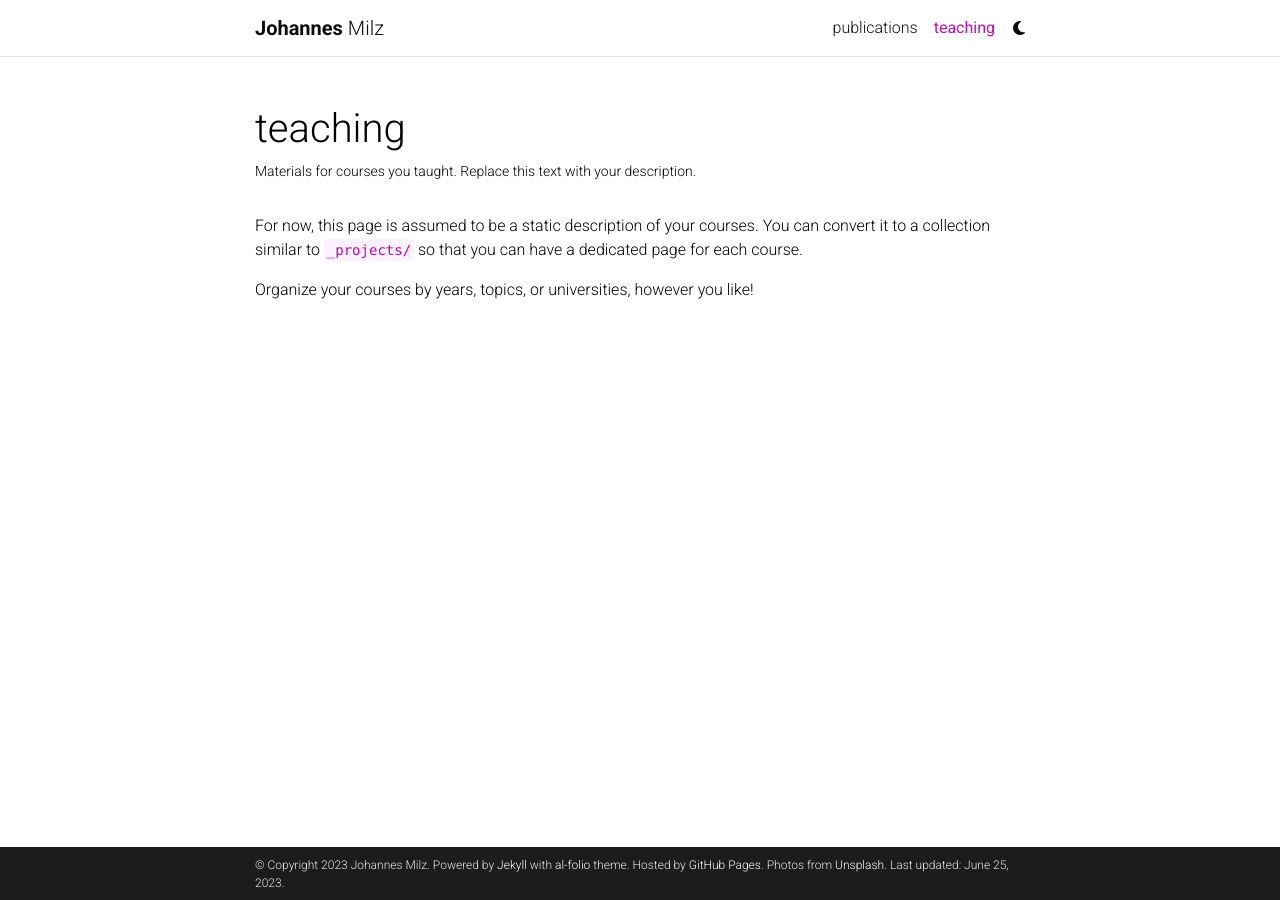
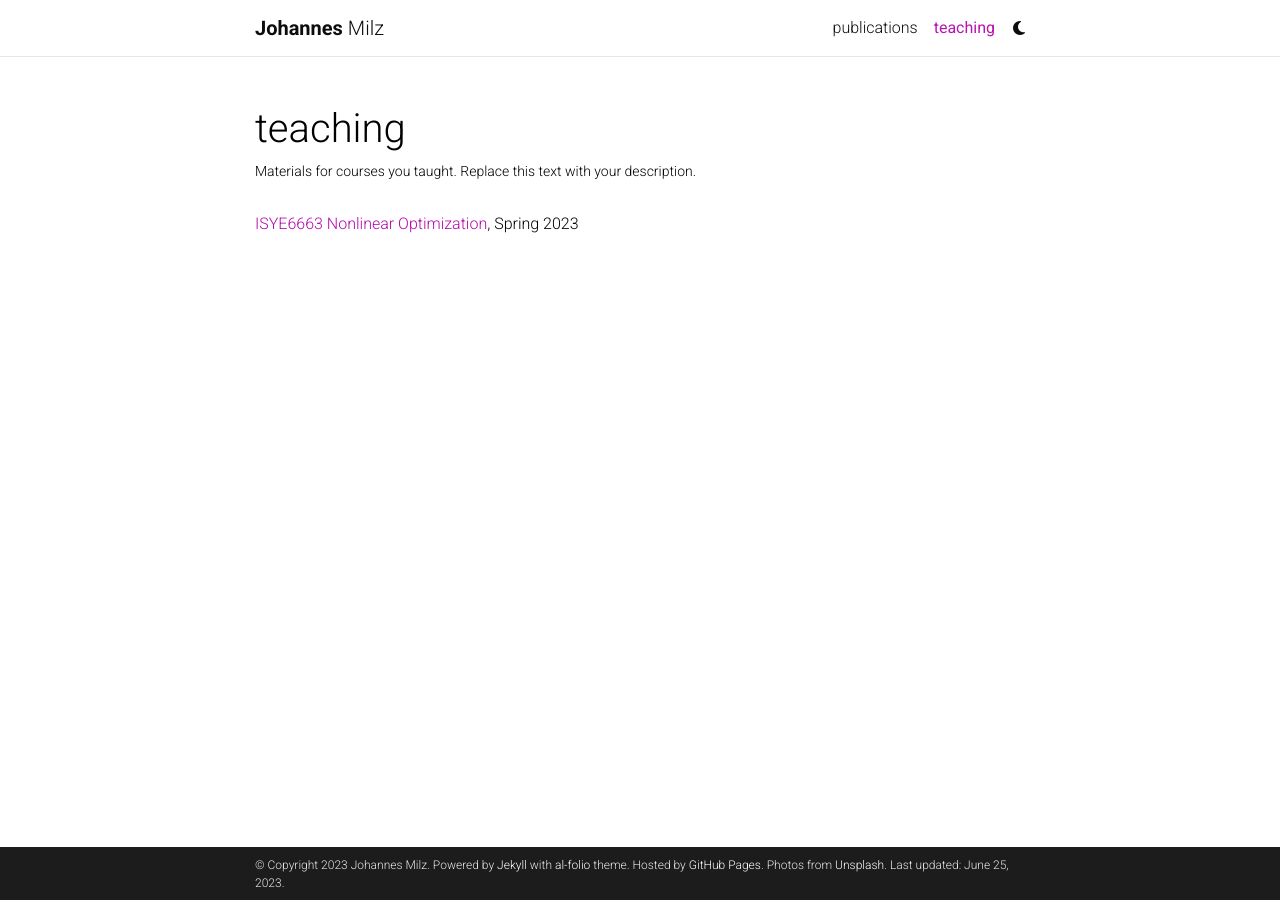
Before and after one commit to milzj/milzj.github.io, a Jekyll site: the page built from _pages/teaching.md, in a window 1280 px wide. Built offline with Jekyll 4.4.1, drawn with Linux system fonts in a browser that asks for light colours; comment, search, counter and statistics services are not loaded; a style sheet for code colours, icons or effects is not loaded.

Commit message:
Update teaching.md

```diff
--- a/_pages/teaching.md
+++ b/_pages/teaching.md
@@ -7,6 +7,4 @@ nav: true
 nav_order: 5
 ---
 
-For now, this page is assumed to be a static description of your courses. You can convert it to a collection similar to `_projects/` so that you can have a dedicated page for each course.
-
-Organize your courses by years, topics, or universities, however you like!
+###### [ISYE6663 Nonlinear Optimization](https://oscar.gatech.edu/bprod/bwckctlg.p_display_courses?term_in=202302&one_subj=ISYE&sel_crse_strt=6663&sel_crse_end=6663&sel_subj=&sel_levl=&sel_schd=&sel_coll=&sel_divs=&sel_dept=&sel_attr=), Spring 2023
```
